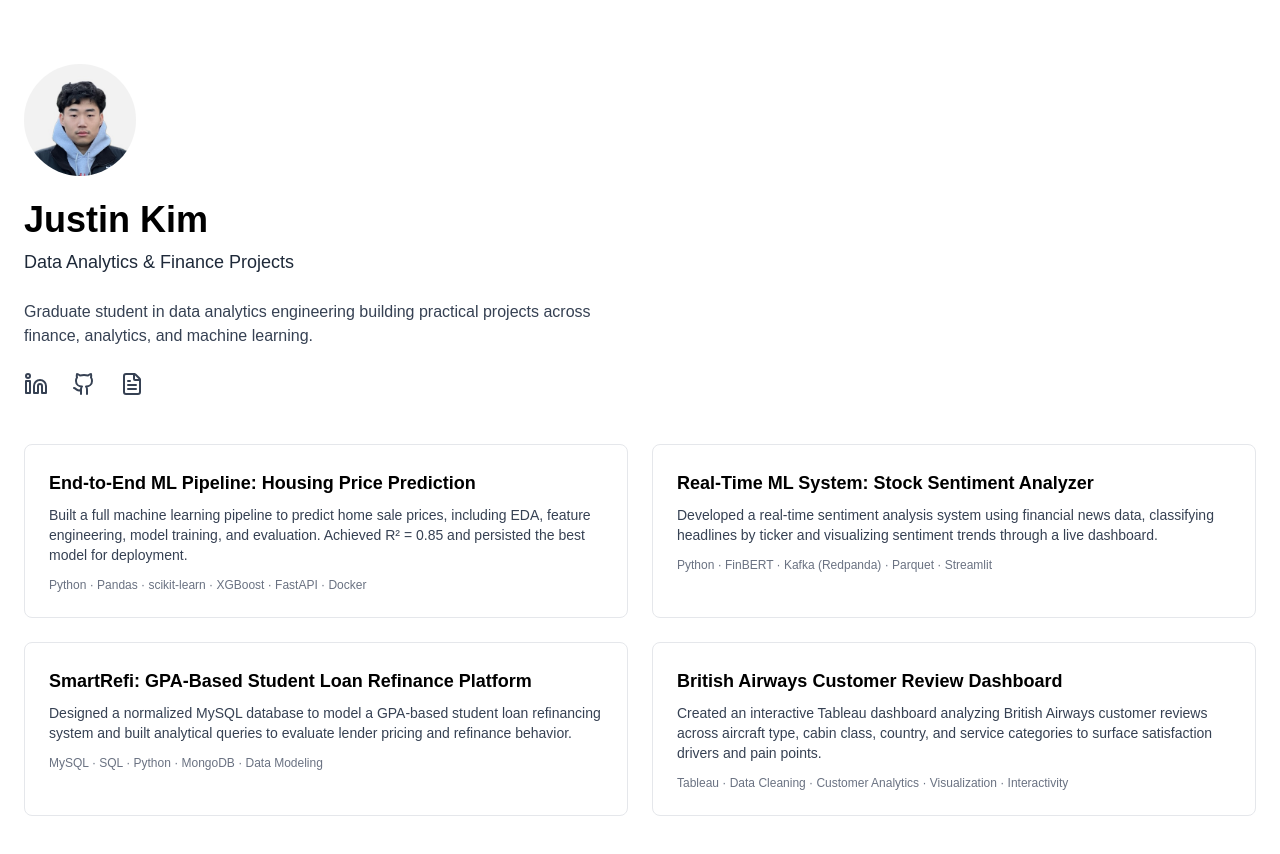
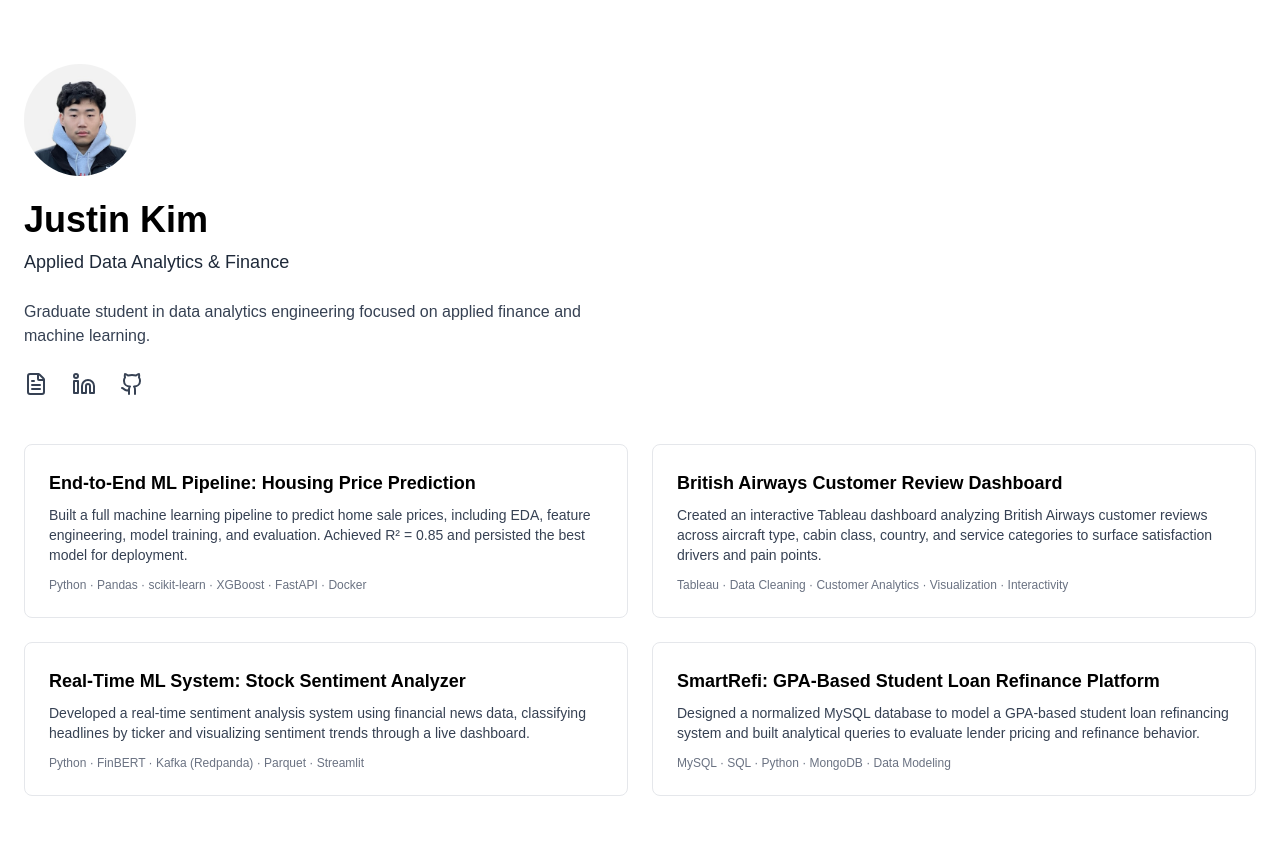
Before and after one commit to iluvcoding123/portfolio-website, a Next.js app in the folder portfolio/: page / in a window 1280 px wide. Shown: the top 854 px of the page. Built offline with nearby package versions, Linux system fonts and the light colour scheme.

Commit message:
Refining ordering of cards and links, tightened bio

```diff
--- a/portfolio/src/app/page.tsx
+++ b/portfolio/src/app/page.tsx
@@ -13,15 +13,22 @@ export default function Home() {
       <h1 className="text-4xl font-bold text-black">Justin Kim</h1>
 
       <p className="mt-2 text-lg font-medium text-gray-800">
-        Data Analytics & Finance Projects
+        Applied Data Analytics & Finance
       </p>
 
       <p className="mt-6 max-w-xl text-gray-700">
-        Graduate student in data analytics engineering building practical projects
-        across finance, analytics, and machine learning.
+        Graduate student in data analytics engineering focused on applied finance and machine learning.
       </p>
 
       <div className="mt-6 flex items-center gap-6">
+        <a
+          href="/resume.pdf"
+          target="_blank"
+          aria-label="Resume"
+          className="text-gray-700 transition-colors duration-150 hover:text-gray-900"
+        >
+          <FileText className="h-6 w-6" />
+        </a>
         <a
           href="https://www.linkedin.com/in/jkim555"
           target="_blank"
@@ -40,14 +47,6 @@ export default function Home() {
           <Github className="h-6 w-6" />
         </a>
 
-        <a
-          href="/resume.pdf"
-          target="_blank"
-          aria-label="Resume"
-          className="text-gray-700 transition-colors duration-150 hover:text-gray-900"
-        >
-          <FileText className="h-6 w-6" />
-        </a>
       </div>
 
       {/* Projects */}
--- a/portfolio/src/content/projects.ts
+++ b/portfolio/src/content/projects.ts
@@ -5,6 +5,13 @@ export const projects = [
     description:
       "Built a full machine learning pipeline to predict home sale prices, including EDA, feature engineering, model training, and evaluation. Achieved R² = 0.85 and persisted the best model for deployment.",
     tech: "Python · Pandas · scikit-learn · XGBoost · FastAPI · Docker",
+  },
+  {
+    slug: "british-airways-tableau",
+    title: "British Airways Customer Review Dashboard",
+    description:
+      "Created an interactive Tableau dashboard analyzing British Airways customer reviews across aircraft type, cabin class, country, and service categories to surface satisfaction drivers and pain points.",
+    tech: "Tableau · Data Cleaning · Customer Analytics · Visualization · Interactivity",
   },
   {
     slug: "stock-sentiment-analyzer",
@@ -20,11 +27,4 @@ export const projects = [
       "Designed a normalized MySQL database to model a GPA-based student loan refinancing system and built analytical queries to evaluate lender pricing and refinance behavior.",
     tech: "MySQL · SQL · Python · MongoDB · Data Modeling",
   },
-  {
-    slug: "british-airways-tableau",
-    title: "British Airways Customer Review Dashboard",
-    description:
-      "Created an interactive Tableau dashboard analyzing British Airways customer reviews across aircraft type, cabin class, country, and service categories to surface satisfaction drivers and pain points.",
-    tech: "Tableau · Data Cleaning · Customer Analytics · Visualization · Interactivity",
-  },
 ];
```
